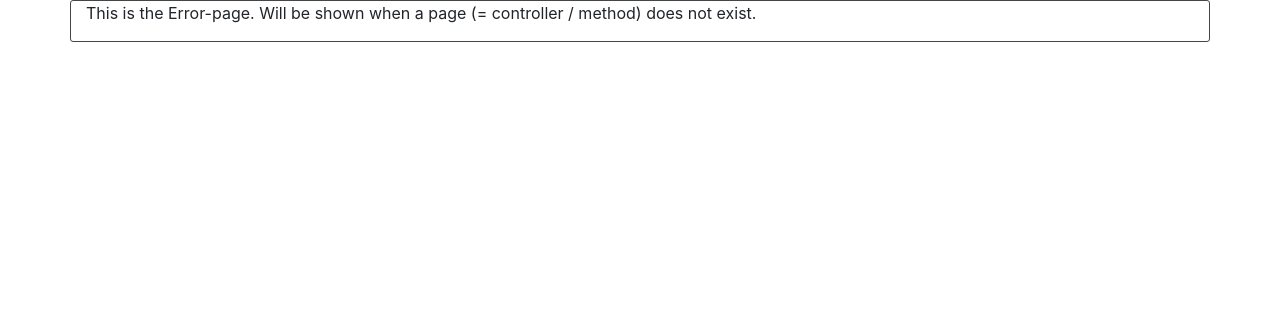
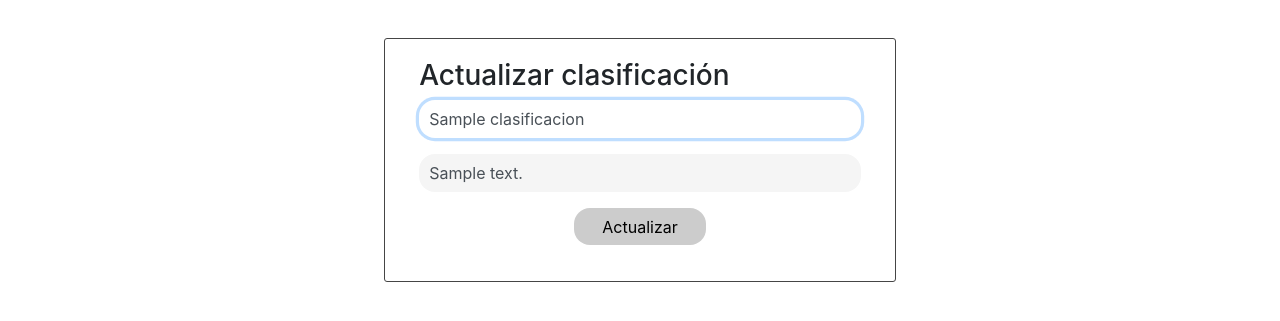
Before and after one commit to JhoanLT/mis-recetas, a PHP site: page /clasificaciones/editarClasificacion/1 in a window 1280 px wide. Shown: the part 56-377 px from the top of the page. Run offline with PHP 8.4, Linux system fonts and the light colour scheme; the visitor is signed in with stand-in values (Sample User, id 1); tables that the repository leaves empty or names only in its code hold one stand-in row (values such as "Sample post"); some libraries are stand-ins or nearby versions.

Commit message:
Se trabajo en los módulos de clasificaciones e ingredientes para el administrador

```diff
--- /dev/null
+++ b/application/Controller/ClasificacionesController.php
@@ -0,0 +1,101 @@
+<?php
+
+/**
+ * Class SongsController
+ * This is a demo Controller class.
+ *
+ * If you want, you can use multiple Models or Controllers.
+ *
+ * Please note:
+ * Don't use the same name for class and method, as this might trigger an (unintended) __construct of the class.
+ * This is really weird behaviour, but documented here: http://php.net/manual/en/language.oop5.decon.php
+ *
+ */
+
+namespace Mini\Controller;
+
+use Mini\Model\Clasificacion;
+
+class ClasificacionesController
+{
+    public function index()
+    {
+        $Clasificacion = new Clasificacion();
+
+        $clasificaciones = $Clasificacion->listarClasificaciones();
+
+       // load views. within the views we can echo out $songs and $amount_of_songs easily
+        require APP . 'view/_templates/header.php';
+        require APP . 'view/clasificaciones/index.php';
+        require APP . 'view/_templates/footer.php';
+    }
+
+    /**
+     * ACCIÓN: Agregar una nueva clasificación
+     * Este método se ejecuta en la siguiente ruta http://mis-recetas/clasificaciones/agregarClasificacion
+     */
+    public function agregarClasificacion()
+    {
+        // Si llegan datos por POST para crear una nueva clasificacion
+        if (isset($_POST["btnClasificacion"])) {
+            //Instancia el modelo de Clasificacion
+            $Clasificacion = new Clasificacion();
+            // Se ejecuta el metodo que agrega una nueva clasificación
+            $Clasificacion->agregarClasificacion($_POST["nombre"],  $_POST["descripcion"]);
+        }
+
+        // where to go after song has been added
+        header('location: ' . URL . 'clasificaciones');
+    }
+
+    /**
+     * ACCIÓN: Actualizar clasificación
+     * Este método se ejecuta en la siguiente ruta http://mis-recetas/clasificaciones/editarClasificacion
+     */
+    public function editarClasificacion($idclasificacion){
+
+        // if we have an id of a song that should be edited
+        if (isset($idclasificacion)) {
+            // Instance new Model (Song)
+            $Clasificacion = new Clasificacion();
+            // do getSong() in model/model.php
+            $clasificacion = $Clasificacion->obtenerClasificacion($idclasificacion);
+
+            // If the song wasn't found, then it would have returned false, and we need to display the error page
+            if ($clasificacion === false) {
+                $page = new \Mini\Controller\ErrorController();
+                $page->index();
+            } else {
+                // load views. within the views we can echo out $song easily
+                require APP . 'view/_templates/header.php';
+                require APP . 'view/clasificaciones/editar.php';
+                require APP . 'view/_templates/footer.php';
+            }
+        } else {
+            // redirect user to songs index page (as we don't have a song_id)
+            header('location: ' . URL . 'clasificaciones');
+        }
+    }
+
+    /**
+     * ACTION: Actualizar una clasificación
+     * This method handles what happens when you move to http://yourproject/songs/updatesong
+     * IMPORTANT: This is not a normal page, it's an ACTION. This is where the "update a song" form on songs/edit
+     * directs the user after the form submit. This method handles all the POST data from the form and then redirects
+     * the user back to songs/index via the last line: header(...)
+     * This is an example of how to handle a POST request.
+     */
+    public function actualizarClasificacion()
+    {
+        // if we have POST data to create a new song entry
+        if (isset($_POST["btnActualizarClasificacion"])) {
+            // Instance new Model (Song)
+            $Clasificacion = new Clasificacion();
+            // do updateSong() from model/model.php
+            $Clasificacion->actualizarClasificacion($_POST["idclasificacion"], $_POST["nombre"],  $_POST["descripcion"]);
+        }
+
+        // where to go after song has been added
+        header('location: ' . URL . 'clasificaciones');
+    }
+}
--- /dev/null
+++ b/application/Model/Clasificacion.php
@@ -0,0 +1,66 @@
+<?php
+
+/**
+ * Clase Modelo Clasificacion
+**/
+
+namespace Mini\Model;
+
+use Mini\Core\Model;
+
+class Clasificacion extends Model
+{
+    /**
+     * Agregar una clasificacion a la base de datos
+     * @param string $nombre         Nombre
+     * @param string $descripcion    Descripcion
+     */
+    public function agregarClasificacion($nombre, $descripcion)
+    {
+        $sql = "INSERT INTO clasificacion (nombre, descripcion) VALUES (:nombre, :descripcion)";
+        $query = $this->db->prepare($sql);
+        $parameters = array(':nombre' => $nombre, ':descripcion' => $descripcion);
+        $query->execute($parameters);
+    }
+
+    /**
+     * Listar todas las clasificaciones
+     */
+    public function listarClasificaciones(){
+        $sql = "SELECT * FROM clasificacion";
+        $query = $this->db->prepare($sql);
+        $query->execute();
+        return $query->fetchAll();
+    }
+
+    /**
+     * Listar clasificacion
+     * @param string $idclasificacion   ID de la clasificación
+     */
+    public function obtenerClasificacion($idclasificacion){
+        $sql = "SELECT * FROM clasificacion WHERE idclasificacion = :idclasificacion LIMIT 1";
+        $query = $this->db->prepare($sql);
+        $parameters = array(':idclasificacion' => $idclasificacion);
+        $query->execute($parameters);
+        return ($query->rowcount() ? $query->fetch() : false);
+    }
+
+    /**
+     * Actualizar clasificación en base de datos
+     * // TODO put this explaination into readme and remove it from here
+     * Please note that it's not necessary to "clean" our input in any way. With PDO all input is escaped properly
+     * automatically. We also don't use strip_tags() etc. here so we keep the input 100% original (so it's possible
+     * to save HTML and JS to the database, which is a valid use case). Data will only be cleaned when putting it out
+     * in the views (see the views for more info).
+     * @param int    $idclasificacion  Id de la clasifiación
+     * @param string $nombre           Nombre
+     * @param string $descripcion      Descripción
+     */
+    public function actualizarClasificacion($idclasificacion, $nombre, $descripcion)
+    {
+        $sql = "UPDATE clasificacion SET nombre = :nombre, descripcion = :descripcion WHERE idclasificacion = :idclasificacion";
+        $query = $this->db->prepare($sql);
+        $parameters = array(':nombre' => $nombre, ':descripcion' => $descripcion, ':idclasificacion' => $idclasificacion);
+        $query->execute($parameters);
+    }
+}
--- a/application/view/_templates/header.php
+++ b/application/view/_templates/header.php
@@ -119,21 +119,15 @@
         </li>
       <?php } ?>
 
-      <?php if(isset($_SESSION['login'])) { ?>
-        <li class="nav-item active border-right">
-            <a class="nav-link" href="<?php echo URL; ?>usuarios/login">Cerrar sesión</a>
-        </li>
-      <?php }?>
-
       <?php if(isset($_SESSION['rol']) && $_SESSION['rol'] == 1) {?>
         <li class="nav-item active border-right">
-            <a class="nav-link" href="<?php echo URL; ?>usuarios/listarUsuarios">Gestionar usuarios</a>
+            <a class="nav-link" href="<?php echo URL; ?>clasificaciones">Clasificación de recetas</a>
         </li>
         <li class="nav-item active border-right">
-            <a class="nav-link" href="#">Clasificación de recetas</a>
+            <a class="nav-link" href="<?php echo URL; ?>ingredientes">Ingredientes</a>
         </li>
         <li class="nav-item active border-right">
-            <a class="nav-link" href="#">Ingredientes</a>
+            <a class="nav-link" href="<?php echo URL; ?>usuarios/listarUsuarios">Gestionar usuarios</a>
         </li>
       <?php } ?>
 
@@ -142,6 +136,13 @@
             <a class="nav-link" href="#">Recetas</a>
         </li>
       <?php } ?>
+
+      <?php if(isset($_SESSION['login'])) { ?>
+        <li class="nav-item active border-right">
+            <a class="nav-link" href="<?php echo URL; ?>usuarios/login">Cerrar sesión</a>
+        </li>
+      <?php }?>
+
       <!--<li class="nav-item active border-right">
         <a class="nav-link" href="<?php echo URL; ?>home/exampletwo">Página</a>
       </li>
--- /dev/null
+++ b/application/view/clasificaciones/editar.php
@@ -0,0 +1,23 @@
+<div class="container contact-form" style="width:40%;">
+    <div>
+        <form id="loginMember" role="form" action="<?php echo URL; ?>clasificaciones/actualizarClasificacion" method="post">
+            <h3>Actualizar clasificación</h3>
+            <div class="form-group">
+                <input autofocus type="text" class="form-control" id="idNombre" placeholder="Nombre" name="nombre" value="<?php echo htmlspecialchars($clasificacion->nombre, ENT_QUOTES, 'UTF-8'); ?>">
+            </div>
+            <div class="form-group">
+                <input type="text" class="form-control" id="idDescripcion" placeholder="Descripción" name="descripcion" value="<?php echo htmlspecialchars($clasificacion->descripcion, ENT_QUOTES, 'UTF-8'); ?>">
+            </div>
+            <div class="form-group">
+                <input type="hidden" name="idclasificacion" value="<?php echo htmlspecialchars($clasificacion->idclasificacion, ENT_QUOTES, 'UTF-8'); ?>" />
+            </div>
+            <div class="row">
+                <div class="col-md-12">
+                    <div class="form-group">
+                        <input type="submit" name="btnActualizarClasificacion" class="btnContact" value="Actualizar" />
+                    </div>
+                </div>
+            </div>
+        </form>
+    </div>
+</div>
--- a/application/view/home/example_two.php
+++ /dev/null
@@ -1,5 +0,0 @@
-<div class="container">
-    <h1>Home/exampletwo (another subpage of home)</h1>
-    <h2>You are in the View: application/view/home/example_two.php (everything in the box comes from this file)</h2>
-    <p>In a real application this could be a normal page.</p>
-</div>
```
Also changed, not shown: application/Controller/IngredientesController.php (added, +64 -0 lines), application/Model/Ingrediente.php (added, +26 -0 lines), application/view/clasificaciones/index.php (added, +45 -0 lines), application/view/ingredientes/index.php (added, +32 -0 lines), public/img/218758.jpg (added), public/img/blogwallpaper3.jpg (added), public/img/demo-image.png (deleted).
